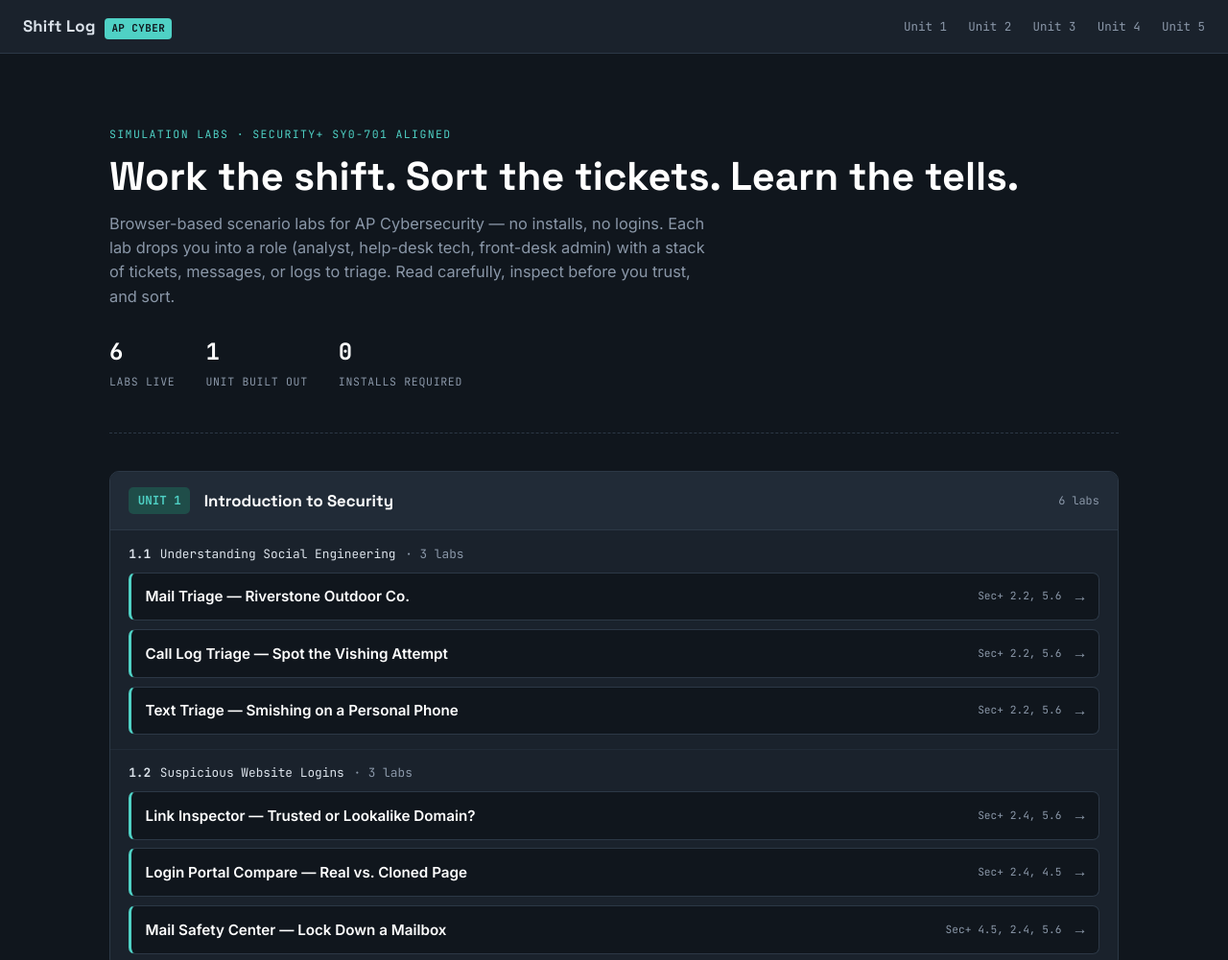
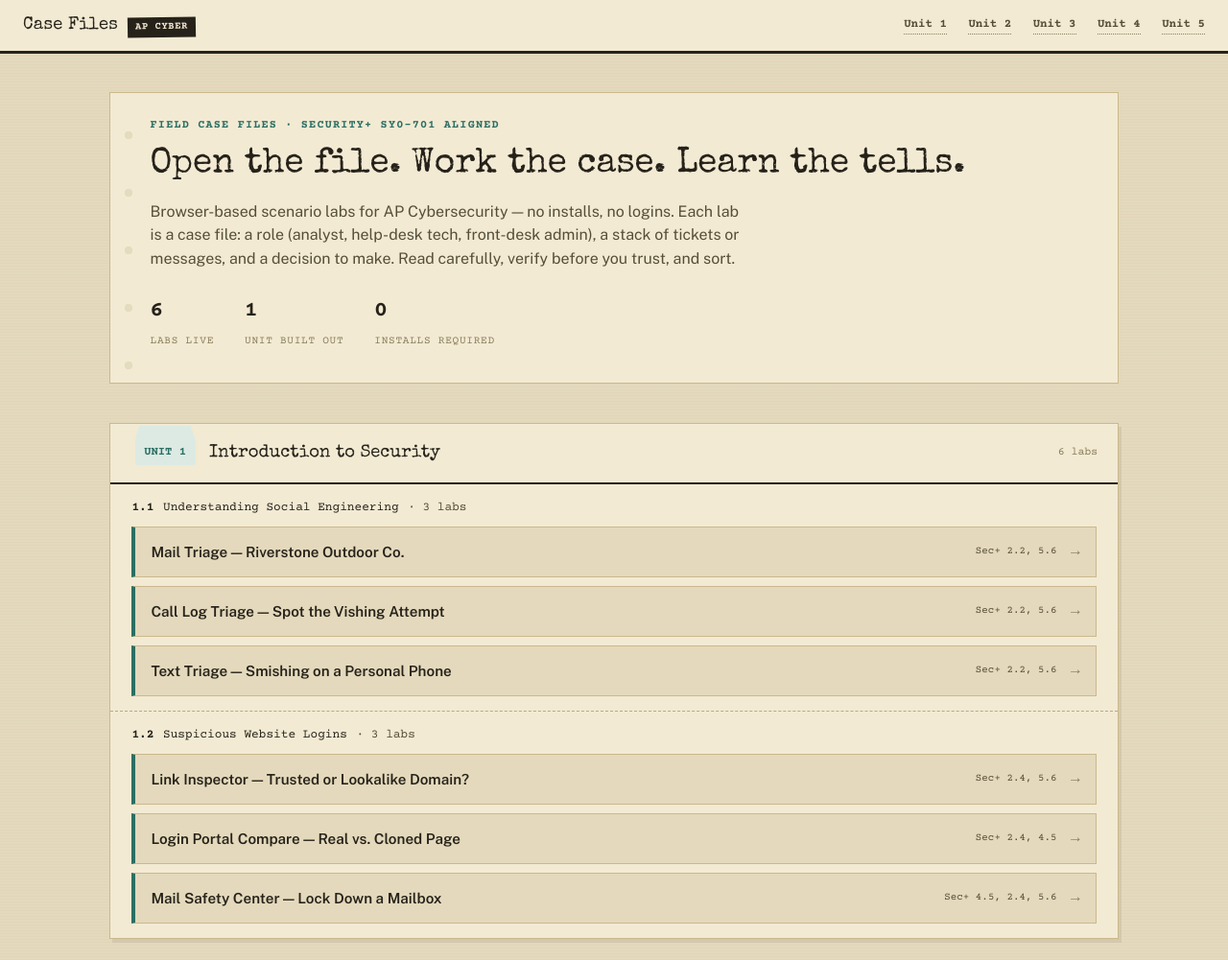
Before and after one commit to WLHS-APCyber/cyber-labs, a plain HTML site: page index.html in a window 1280 px wide. Shown: the top 1001 px of the page at 96% size. Drawn offline with nearby package versions, Linux system fonts and the light colour scheme.

Commit message:
Add files via upload

```diff
--- a/index.html
+++ b/index.html
@@ -9,7 +9,7 @@
 <body>
 
 <div class="topbar">
-  <a class="brand" href="index.html">Shift Log <span class="tag">AP CYBER</span></a>
+  <a class="brand" href="index.html">Case Files <span class="tag">AP CYBER</span></a>
   <nav class="topnav">
     <a href="#unit-1">Unit 1</a>
     <a href="#unit-2">Unit 2</a>
@@ -22,12 +22,12 @@
 <main class="shell">
 
   <div class="hero">
-    <p class="eyebrow">Simulation Labs · Security+ SY0-701 aligned</p>
-    <h1 class="title">Work the shift. Sort the tickets. Learn the tells.</h1>
+    <p class="eyebrow">Field Case Files · Security+ SY0-701 aligned</p>
+    <h1 class="title">Open the file. Work the case. Learn the tells.</h1>
     <p class="lede">
-      Browser-based scenario labs for AP Cybersecurity — no installs, no logins. Each lab drops
-      you into a role (analyst, help-desk tech, front-desk admin) with a stack of tickets, messages,
-      or logs to triage. Read carefully, inspect before you trust, and sort.
+      Browser-based scenario labs for AP Cybersecurity — no installs, no logins. Each lab is a
+      case file: a role (analyst, help-desk tech, front-desk admin), a stack of tickets or
+      messages, and a decision to make. Read carefully, verify before you trust, and sort.
     </p>
     <div class="stat-row">
       <div class="stat"><span class="n">6</span><span class="l">Labs live</span></div>
--- a/styles.css
+++ b/styles.css
@@ -1,66 +1,69 @@
 /* ================================================================
-   AP Cybersecurity — Shift Log / Case File design system
+   AP Cybersecurity — Field Case File design system
+   A working investigator's dossier: kraft folders, index cards,
+   typewritten stamps. Deliberately not a dark dev-console.
    ================================================================ */
 
-@import url('https://fonts.googleapis.com/css2?family=Space+Grotesk:wght@500;600;700&family=Inter:wght@400;500;600;700&family=JetBrains+Mono:wght@400;500;700&display=swap');
+@import url('https://fonts.googleapis.com/css2?family=Special+Elite&family=Courier+Prime:wght@400;700&family=Public+Sans:wght@400;500;600;700&display=swap');
 
 :root {
-  --ink: #10161d;
-  --panel: #1a222c;
-  --panel-2: #212b37;
-  --paper: #eef1f5;
-  --paper-2: #ffffff;
-  --line: #2c3846;
-  --line-soft: #212b37;
-  --text: #dbe2ea;
-  --text-dim: #8a97a8;
-  --text-on-paper: #1a222c;
-  --text-on-paper-dim: #56606e;
+  --paper-bg:   #E4D9BC;  /* kraft envelope — page background */
+  --paper-card: #F2EAD3;  /* manila index card / folder front */
+  --paper-dark: #CBB98C;  /* darker kraft — tabs, shadows, hairlines */
+  --ink:        #26221A;  /* near-black warm ink — primary text */
+  --ink-soft:   #574E38;  /* secondary ink */
+  --ink-faint:  #8A7D5C;  /* tertiary / placeholder ink */
+  --line:       #BBA97C;  /* rule lines on paper */
 
-  --cyan: #4fd1c5;
-  --cyan-dim: #1f4d49;
-  --amber: #f2a541;
-  --amber-dim: #4d3a1a;
-  --violet: #a78bfa;
-  --violet-dim: #372f57;
-  --green: #6fcf97;
-  --green-dim: #1f4a34;
-  --red: #e0596a;
-  --red-dim: #4a2530;
+  --scanner-bg: #171712;  /* the one dark surface: forensic readout strip */
+  --scanner-ink:#CFE3D2;
+  --scanner-mono:#8FE0AE;
 
-  --display: 'Space Grotesk', sans-serif;
-  --body: 'Inter', sans-serif;
-  --mono: 'JetBrains Mono', monospace;
+  --teal:       #2B6E63;  /* verified / correct / primary accent */
+  --teal-wash:  #DCEAE3;
+  --ochre:      #96631E;  /* unit 2 tag / caution */
+  --ochre-wash: #EFE1C6;
+  --plum:       #5B4A6E;  /* unit 3 tag */
+  --plum-wash:  #E4DEEA;
+  --moss:       #55642F;  /* unit 4 tag */
+  --moss-wash:  #E4E8D6;
+  --brick:      #8C3B2E;  /* unit 5 tag / incorrect */
+  --brick-wash: #F1DCD6;
 
-  --radius: 10px;
+  --display: 'Special Elite', cursive;   /* typewriter — headlines & stamps only */
+  --body: 'Public Sans', sans-serif;
+  --mono: 'Courier Prime', monospace;    /* case numbers, data, timestamps */
+
+  --radius: 3px;   /* paper doesn't round much */
+  --radius-lg: 4px;
 }
 
 * { box-sizing: border-box; }
-
 html { scroll-behavior: smooth; }
 
 body {
   margin: 0;
-  background: var(--ink);
-  color: var(--text);
+  background:
+    repeating-linear-gradient(0deg, rgba(0,0,0,0.015) 0px, rgba(0,0,0,0.015) 1px, transparent 1px, transparent 3px),
+    var(--paper-bg);
+  color: var(--ink);
   font-family: var(--body);
   line-height: 1.55;
   -webkit-font-smoothing: antialiased;
 }
 
 a { color: inherit; }
+::selection { background: var(--teal); color: #fff; }
 
-::selection { background: var(--cyan); color: var(--ink); }
-
-/* ---------- Top bar ---------- */
+/* ---------- Top bar: looks like a folder spine label ---------- */
 .topbar {
   display: flex;
   align-items: center;
   justify-content: space-between;
   gap: 1rem;
-  padding: 0.9rem 1.5rem;
-  border-bottom: 1px solid var(--line);
-  background: var(--panel);
+  padding: 0.75rem 1.5rem;
+  border-bottom: 3px solid var(--ink);
+  background: var(--paper-card);
   position: sticky;
   top: 0;
   z-index: 20;
@@ -71,22 +74,23 @@ a { color: inherit; }
   align-items: baseline;
   gap: 0.6rem;
   font-family: var(--display);
-  font-weight: 700;
-  font-size: 1.05rem;
+  font-weight: 400;
+  font-size: 1.15rem;
   letter-spacing: 0.01em;
   text-decoration: none;
-  color: var(--text);
+  color: var(--ink);
 }
 
 .brand .tag {
   font-family: var(--mono);
-  font-size: 0.68rem;
-  color: var(--ink);
-  background: var(--cyan);
-  padding: 0.15rem 0.45rem;
-  border-radius: 4px;
+  font-size: 0.66rem;
   font-weight: 700;
-  letter-spacing: 0.04em;
+  color: var(--paper-card);
+  background: var(--ink);
+  padding: 0.15rem 0.5rem;
+  letter-spacing: 0.05em;
+  transform: rotate(-1deg);
+  display: inline-block;
 }
 
 .topnav {
@@ -94,208 +98,173 @@ a { color: inherit; }
   gap: 1.4rem;
   font-family: var(--mono);
   font-size: 0.78rem;
-  color: var(--text-dim);
+  font-weight: 700;
+  color: var(--ink-soft);
 }
-
-.topnav a { text-decoration: none; }
-.topnav a:hover { color: var(--cyan); }
+.topnav a { text-decoration: none; border-bottom: 1px dotted var(--ink-faint); }
+.topnav a:hover { color: var(--teal); border-color: var(--teal); }
 
 /* ---------- Layout shells ---------- */
-.shell {
-  max-width: 1100px;
-  margin: 0 auto;
-  padding: 2.5rem 1.5rem 5rem;
-}
+.shell { max-width: 1100px; margin: 0 auto; padding: 2.5rem 1.5rem 5rem; }
 
 .hero {
-  padding: 2.2rem 0 2.6rem;
-  border-bottom: 1px dashed var(--line);
-  margin-bottom: 2.4rem;
+  padding: 1.6rem 1.8rem 2rem;
+  margin-bottom: 2.6rem;
+  background: var(--paper-card);
+  border: 1px solid var(--paper-dark);
+  position: relative;
 }
+.hero::before {
+  content: "";
+  position: absolute; left: 14px; top: 14px; bottom: 14px; width: 10px;
+  background-image:
+    radial-gradient(circle, var(--paper-bg) 4px, transparent 4.5px);
+  background-size: 10px 60px;
+  background-repeat: repeat-y;
+  opacity: 0.9;
+}
+.hero { padding-left: 2.6rem; }
 
 .eyebrow {
   font-family: var(--mono);
-  font-size: 0.72rem;
-  letter-spacing: 0.12em;
+  font-size: 0.74rem;
+  font-weight: 700;
+  letter-spacing: 0.1em;
   text-transform: uppercase;
-  color: var(--cyan);
-  margin: 0 0 0.7rem;
+  color: var(--teal);
+  margin: 0 0 0.6rem;
 }
 
 h1.title {
   font-family: var(--display);
-  font-size: clamp(1.8rem, 3.4vw, 2.6rem);
-  line-height: 1.15;
-  margin: 0 0 0.8rem;
-  color: #fff;
+  font-weight: 400;
+  font-size: clamp(1.6rem, 3.2vw, 2.3rem);
+  line-height: 1.2;
+  margin: 0 0 0.9rem;
+  color: var(--ink);
 }
 
 .lede {
-  max-width: 62ch;
-  color: var(--text-dim);
-  font-size: 1.02rem;
+  max-width: 64ch;
+  color: var(--ink-soft);
+  font-size: 1rem;
   margin: 0;
 }
 
-.stat-row {
-  display: flex;
-  gap: 2rem;
-  margin-top: 1.6rem;
-  flex-wrap: wrap;
-}
+.stat-row { display: flex; gap: 2rem; margin-top: 1.5rem; flex-wrap: wrap; }
+.stat { font-family: var(--mono); }
+.stat .n { display: block; font-size: 1.4rem; font-weight: 700; color: var(--ink); }
+.stat .l { font-size: 0.7rem; color: var(--ink-faint); text-transform: uppercase; letter-spacing: 0.06em; }
 
-.stat {
-  font-family: var(--mono);
-}
-.stat .n {
-  display: block;
-  font-size: 1.5rem;
-  font-weight: 700;
-  color: #fff;
-}
-.stat .l {
-  font-size: 0.72rem;
-  color: var(--text-dim);
-  text-transform: uppercase;
-  letter-spacing: 0.06em;
-}
-
-/* ---------- Unit blocks (the "filing cabinet") ---------- */
+/* ---------- Unit blocks: manila folders with a die-cut tab ---------- */
 .unit {
-  margin-bottom: 2.4rem;
-  border: 1px solid var(--line);
-  border-radius: var(--radius);
-  overflow: hidden;
-  background: var(--panel);
+  margin-bottom: 2.6rem;
+  position: relative;
+  background: var(--paper-card);
+  border: 1px solid var(--paper-dark);
+  box-shadow: 3px 4px 0 rgba(38,34,26,0.08);
 }
 
 .unit-head {
   display: flex;
   align-items: center;
   gap: 0.9rem;
-  padding: 1rem 1.2rem;
-  border-bottom: 1px solid var(--line);
-  background: var(--panel-2);
+  padding: 1rem 1.3rem 1rem 1.6rem;
+  border-bottom: 2px solid var(--ink);
+  position: relative;
 }
 
 .unit-tab {
   font-family: var(--mono);
   font-weight: 700;
-  font-size: 0.78rem;
-  padding: 0.3rem 0.6rem;
-  border-radius: 5px;
+  font-size: 0.76rem;
+  padding: 0.25rem 0.6rem;
+  border-radius: 2px;
   white-space: nowrap;
+  position: relative;
+  top: -1px;
+}
+.unit-tab::before {
+  content: "";
+  position: absolute;
+  left: 0; right: 0; top: -0.9rem;
+  height: 0.9rem;
+  background: inherit;
+  clip-path: polygon(8% 0, 92% 0, 100% 100%, 0% 100%);
 }
 
 .unit-head h2 {
   font-family: var(--display);
-  font-size: 1.05rem;
+  font-weight: 400;
+  font-size: 1.15rem;
   margin: 0;
-  color: #fff;
+  color: var(--ink);
   flex: 1;
 }
 
-.unit-count {
-  font-family: var(--mono);
-  font-size: 0.74rem;
-  color: var(--text-dim);
-}
+.unit-count { font-family: var(--mono); font-size: 0.72rem; color: var(--ink-faint); }
 
-.topic {
-  padding: 0.9rem 1.2rem;
-  border-bottom: 1px solid var(--line-soft);
-}
+.topic { padding: 0.95rem 1.4rem; border-bottom: 1px dashed var(--line); }
 .topic:last-child { border-bottom: none; }
 
 .topic-head {
   display: flex;
   align-items: baseline;
   gap: 0.6rem;
-  margin-bottom: 0.55rem;
+  margin-bottom: 0.6rem;
   font-family: var(--mono);
   font-size: 0.8rem;
-  color: var(--text-dim);
+  color: var(--ink-soft);
 }
+.topic-head .num { color: var(--ink); font-weight: 700; }
+.topic-head .name { color: var(--ink); }
+.topic.empty .topic-head { opacity: 0.55; }
+.soon { font-style: italic; color: var(--ink-faint); font-size: 0.82rem; padding-left: 0.2rem; }
 
-.topic-head .num { color: var(--text); font-weight: 700; }
-.topic-head .name { color: var(--text); }
-
-.topic.empty .topic-head { opacity: 0.55; }
-.topic.empty::after {
-  content: none;
-}
-.soon {
-  font-style: italic;
-  color: var(--text-dim);
-  font-size: 0.82rem;
-  padding-left: 0.2rem;
-}
-
-.lab-list {
-  list-style: none;
-  margin: 0;
-  padding: 0;
-  display: grid;
-  gap: 0.55rem;
-}
+.lab-list { list-style: none; margin: 0; padding: 0; display: grid; gap: 0.6rem; }
 
 .lab-card {
   display: flex;
   align-items: center;
   gap: 0.9rem;
-  padding: 0.75rem 0.9rem;
-  border: 1px solid var(--line);
-  border-left-width: 3px;
-  border-radius: 7px;
+  padding: 0.8rem 1rem;
+  border: 1px solid var(--paper-dark);
+  border-left-width: 4px;
   text-decoration: none;
-  background: var(--ink);
-  transition: transform 0.12s ease, border-color 0.12s ease;
+  background: var(--paper-bg);
+  transition: transform 0.12s ease;
+  position: relative;
 }
+.lab-card:hover { transform: translateX(3px) rotate(-0.15deg); }
 
-.lab-card:hover {
-  transform: translateX(3px);
-  border-color: var(--cyan);
-}
+.lab-card .lab-name { font-weight: 600; color: var(--ink); font-size: 0.95rem; flex: 1; font-family: var(--body); }
+.lab-card .lab-obj { font-family: var(--mono); font-size: 0.68rem; color: var(--ink-soft); white-space: nowrap; }
+.lab-card .arrow { color: var(--ink-faint); font-family: var(--mono); }
 
-.lab-card .lab-name {
-  font-weight: 600;
-  color: #fff;
-  font-size: 0.95rem;
-  flex: 1;
-}
+.u-teal  { color: var(--teal);  background: var(--teal-wash); }
+.u-ochre { color: var(--ochre); background: var(--ochre-wash); }
+.u-plum  { color: var(--plum);  background: var(--plum-wash); }
+.u-moss  { color: var(--moss);  background: var(--moss-wash); }
+.u-brick { color: var(--brick); background: var(--brick-wash); }
+.u-cyan   { color: var(--teal);  background: var(--teal-wash); }
+.u-amber  { color: var(--ochre); background: var(--ochre-wash); }
+.u-violet { color: var(--plum);  background: var(--plum-wash); }
+.u-green  { color: var(--moss);  background: var(--moss-wash); }
+.u-red    { color: var(--brick); background: var(--brick-wash); }
 
-.lab-card .lab-obj {
-  font-family: var(--mono);
-  font-size: 0.7rem;
-  color: var(--text-dim);
-  white-space: nowrap;
-}
-
-.lab-card .arrow {
-  color: var(--text-dim);
-  font-family: var(--mono);
-}
-
-/* unit accent color application */
-.u-cyan   { color: var(--cyan);   background: var(--cyan-dim); }
-.u-amber  { color: var(--amber);  background: var(--amber-dim); }
-.u-violet { color: var(--violet); background: var(--violet-dim); }
-.u-green  { color: var(--green);  background: var(--green-dim); }
-.u-red    { color: var(--red);    background: var(--red-dim); }
-
-.unit.cyan   .lab-card { border-left-color: var(--cyan); }
-.unit.amber  .lab-card { border-left-color: var(--amber); }
-.unit.violet .lab-card { border-left-color: var(--violet); }
-.unit.green  .lab-card { border-left-color: var(--green); }
-.unit.red    .lab-card { border-left-color: var(--red); }
+.unit.cyan   .lab-card, .unit.teal  .lab-card { border-left-color: var(--teal); }
+.unit.amber  .lab-card, .unit.ochre .lab-card { border-left-color: var(--ochre); }
+.unit.violet .lab-card, .unit.plum  .lab-card { border-left-color: var(--plum); }
+.unit.green  .lab-card, .unit.moss  .lab-card { border-left-color: var(--moss); }
+.unit.red    .lab-card, .unit.brick .lab-card { border-left-color: var(--brick); }
 
 footer.site-foot {
   max-width: 1100px;
   margin: 0 auto;
   padding: 2rem 1.5rem 3rem;
-  color: var(--text-dim);
-  font-size: 0.78rem;
-  border-top: 1px solid var(--line);
+  color: var(--ink-faint);
+  font-size: 0.76rem;
+  border-top: 1px dashed var(--line);
   font-family: var(--mono);
 }
 
@@ -306,37 +275,49 @@ footer.site-foot {
 .case-strip {
   display: flex;
   align-items: center;
-  gap: 0.8rem;
+  gap: 0.7rem;
   font-family: var(--mono);
-  font-size: 0.74rem;
-  color: var(--text-dim);
-  margin-bottom: 0.6rem;
+  font-size: 0.72rem;
+  font-weight: 700;
+  color: var(--ink-soft);
+  margin-bottom: 0.7rem;
+  flex-wrap: wrap;
 }
 .case-strip .obj-chip {
-  border: 1px solid var(--line);
-  padding: 0.15rem 0.5rem;
-  border-radius: 4px;
+  border: 1px solid var(--paper-dark);
+  background: var(--paper-card);
+  padding: 0.2rem 0.55rem;
+  border-radius: 2px;
 }
 
 .case-brief {
-  background: var(--panel-2);
-  border: 1px solid var(--line);
-  border-left: 3px solid var(--cyan);
-  border-radius: 8px;
-  padding: 1rem 1.1rem;
-  margin: 1.2rem 0 1.8rem;
+  background: var(--paper-card);
+  border: 1px solid var(--paper-dark);
+  border-left: 4px solid var(--teal);
+  padding: 1rem 1.2rem;
+  margin: 1.3rem 0 1.8rem;
   font-size: 0.94rem;
-  color: var(--text);
+  color: var(--ink);
+  position: relative;
 }
-.case-brief b { color: #fff; }
+.case-brief::after {
+  content: "CASE BRIEFING";
+  position: absolute;
+  top: -0.6rem; left: 1rem;
+  background: var(--paper-bg);
+  font-family: var(--mono);
+  font-size: 0.62rem;
+  letter-spacing: 0.1em;
+  color: var(--ink-faint);
+  padding: 0 0.4rem;
+}
+.case-brief b { color: var(--ink); }
 
 .workspace {
-  background: var(--paper);
-  color: var(--text-on-paper);
-  border-radius: var(--radius);
+  background: var(--paper-card);
+  border: 1px solid var(--paper-dark);
   overflow: hidden;
-  border: 1px solid #d4d9e0;
-  box-shadow: 0 20px 50px -25px rgba(0,0,0,0.6);
+  box-shadow: 4px 5px 0 rgba(38,34,26,0.08);
 }
 
 .progress-bar {
@@ -345,94 +326,68 @@ footer.site-foot {
   justify-content: space-between;
   gap: 1rem;
   padding: 0.9rem 1.2rem;
-  border-top: 1px solid var(--line);
+  border-top: 1px dashed var(--line);
   margin-top: 1.4rem;
   font-family: var(--mono);
-  font-size: 0.8rem;
-  color: var(--text-dim);
+  font-size: 0.78rem;
+  color: var(--ink-soft);
   flex-wrap: wrap;
 }
 
 .progress-track {
   flex: 1;
   min-width: 160px;
-  height: 6px;
-  border-radius: 3px;
-  background: var(--panel-2);
+  height: 8px;
+  background: var(--paper-dark);
   overflow: hidden;
 }
-.progress-fill {
-  height: 100%;
-  background: var(--cyan);
-  width: 0%;
-  transition: width 0.25s ease;
-}
+.progress-fill { height: 100%; background: var(--teal); width: 0%; transition: width 0.25s ease; }
 
 .btn {
   font-family: var(--mono);
-  font-size: 0.78rem;
+  font-size: 0.76rem;
   font-weight: 700;
-  border: 1px solid var(--line);
-  background: var(--panel-2);
-  color: var(--text);
+  border: 1px solid var(--ink);
+  background: var(--paper-card);
+  color: var(--ink);
   padding: 0.55rem 0.95rem;
-  border-radius: 6px;
+  border-radius: 2px;
   cursor: pointer;
   letter-spacing: 0.02em;
 }
-.btn:hover { border-color: var(--cyan); color: var(--cyan); }
+.btn:hover { background: var(--ink); color: var(--paper-card); }
 .btn:disabled { opacity: 0.4; cursor: not-allowed; }
 
-.btn.primary {
-  background: var(--cyan);
-  color: var(--ink);
-  border-color: var(--cyan);
-}
-.btn.primary:hover { color: var(--ink); filter: brightness(1.08); }
+.btn.primary { background: var(--teal); color: #fff; border-color: var(--teal); }
+.btn.primary:hover { background: #1f5850; color: #fff; }
 
-.btn.danger:hover { border-color: var(--red); color: var(--red); }
-.btn.safe:hover { border-color: var(--green); color: var(--green); }
+.btn.danger:hover { background: var(--brick); border-color: var(--brick); color: #fff; }
+.btn.safe:hover { background: var(--teal); border-color: var(--teal); color: #fff; }
 
 .results-panel {
   display: none;
-  background: var(--panel-2);
-  border: 1px solid var(--line);
-  border-radius: 8px;
+  background: var(--paper-card);
+  border: 1px solid var(--paper-dark);
+  border-top: 3px solid var(--ink);
   padding: 1.2rem 1.3rem;
   margin-top: 1rem;
 }
 .results-panel.show { display: block; }
-.results-panel h3 {
-  font-family: var(--display);
-  margin: 0 0 0.8rem;
-  color: #fff;
-  font-size: 1.05rem;
-}
-.results-panel ul {
-  margin: 0.6rem 0 0;
-  padding-left: 1.2rem;
-  font-size: 0.88rem;
-  color: var(--text-dim);
-}
-.results-panel li { margin-bottom: 0.35rem; }
-.score-big {
-  font-family: var(--mono);
-  font-size: 2.2rem;
-  font-weight: 700;
-  color: var(--cyan);
-}
+.results-panel h3 { font-family: var(--display); font-weight: 400; margin: 0 0 0.8rem; color: var(--ink); font-size: 1.15rem; }
+.results-panel ul { margin: 0.6rem 0 0; padding-left: 1.2rem; font-size: 0.88rem; color: var(--ink-soft); }
+.results-panel li { margin-bottom: 0.4rem; }
+.score-big { font-family: var(--mono); font-size: 2.1rem; font-weight: 700; color: var(--teal); }
 
 .tag {
   font-family: var(--mono);
-  font-size: 0.68rem;
+  font-size: 0.66rem;
   padding: 0.1rem 0.4rem;
-  border-radius: 4px;
   font-weight: 700;
   text-transform: uppercase;
   letter-spacing: 0.03em;
 }
-.tag.correct { background: var(--green-dim); color: var(--green); }
-.tag.incorrect { background: var(--red-dim); color: var(--red); }
+.tag.correct { background: var(--teal-wash); color: var(--teal); }
+.tag.incorrect { background: var(--brick-wash); color: var(--brick); }
 
 .back-link {
   display: inline-flex;
@@ -440,13 +395,16 @@ footer.site-foot {
   gap: 0.4rem;
   font-family: var(--mono);
   font-size: 0.78rem;
-  color: var(--text-dim);
+  font-weight: 700;
+  color: var(--ink-soft);
   text-decoration: none;
   margin-bottom: 1.2rem;
 }
-.back-link:hover { color: var(--cyan); }
+.back-link:hover { color: var(--teal); }
 
 @media (max-width: 640px) {
   .topnav { display: none; }
   .stat-row { gap: 1.2rem; }
+  .hero::before { display: none; }
+  .hero { padding-left: 1.8rem; }
 }
```
